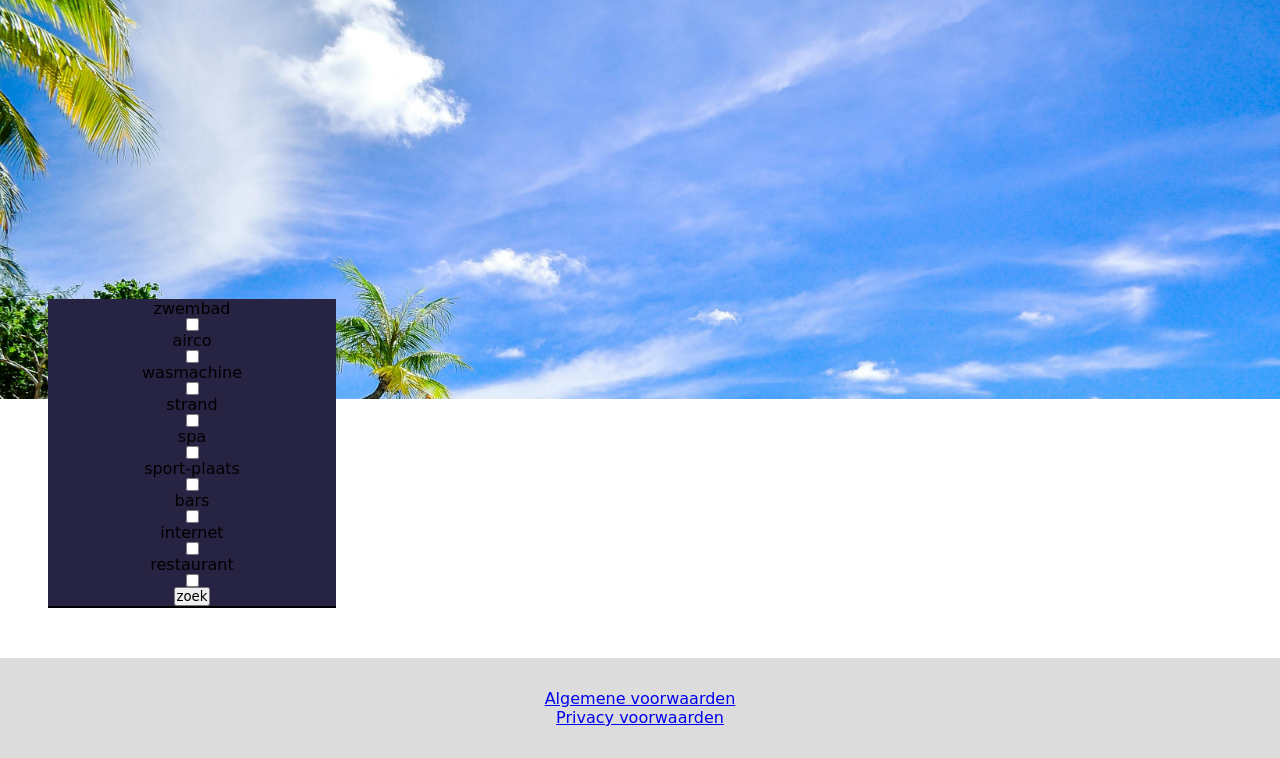
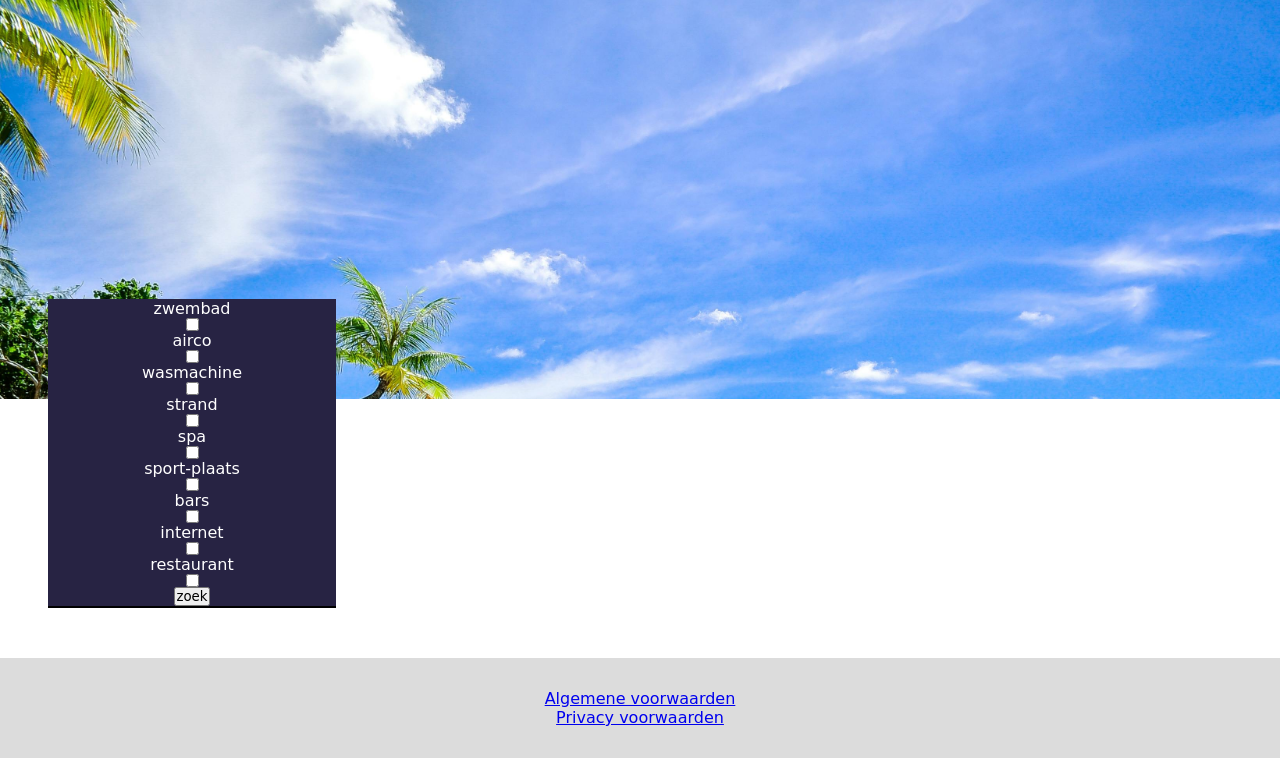
Before and after one commit to anke180/Reisbureau, a PHP site: page /pages/zoekopdracht.php in a window 1280 px wide. Shown: the part 101-859 px from the top of the page. Run offline with PHP 8.4, Linux system fonts and the light colour scheme; data that the repository does not hold is empty; some web fonts are replaced.

Commit message:
filter tekst
tekst kleur filter veranderen

```diff
--- a/css/index.css
+++ b/css/index.css
@@ -1446,6 +1446,10 @@ footer p {
     border-radius: 3px;
 }
 
+.tekst-filter{
+    color: #FFFFFF;
+}
+
 .hoofd-tekst {
     font-size: 40px;
 }
```
